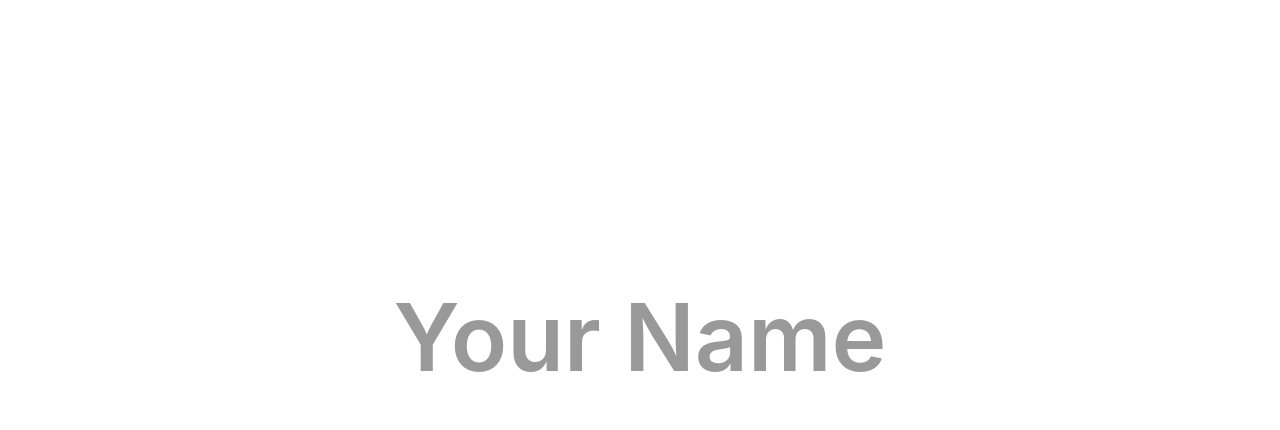
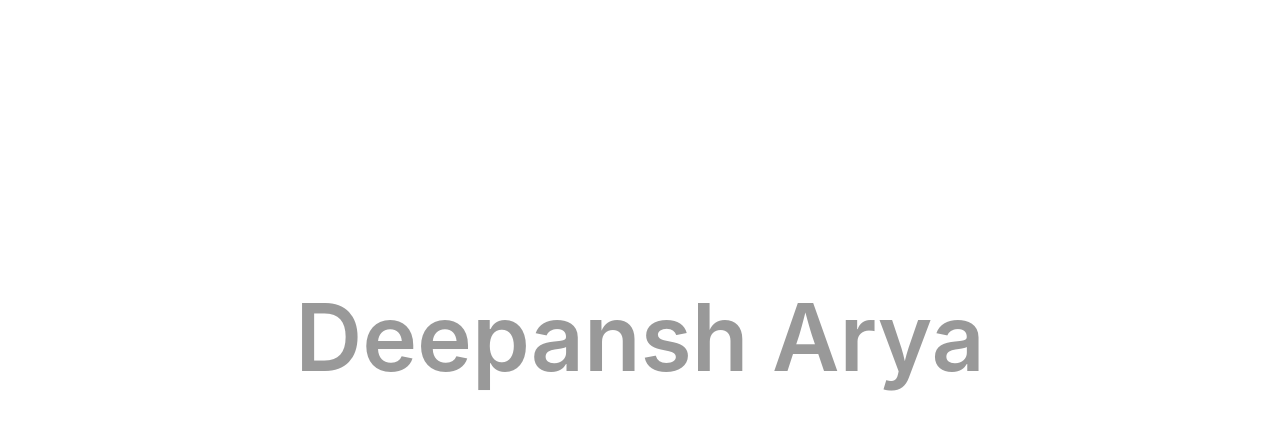
Before and after one commit to deepansharya1111/Apple-style-out, a plain HTML site: page index.html in a window 1280 px wide. Shown: the part 54-484 px from the top of the page. Drawn offline with nearby package versions, Linux system fonts and the light colour scheme.

Commit message:
Update index.html

```diff
--- a/index.html
+++ b/index.html
@@ -24,10 +24,10 @@
     </nav>
     <section>
       <div class="section__content">
-        <!-- <h1>Deepansh Arya</h1> -->
+        <!-- <h1>Name</h1> -->
         <svg>
           <text x="50%" y="50%" dominant-baseline="middle" text-anchor="middle">
-            Your Name
+            Deepansh Arya
           </text>
         </svg>
       </div>
```
